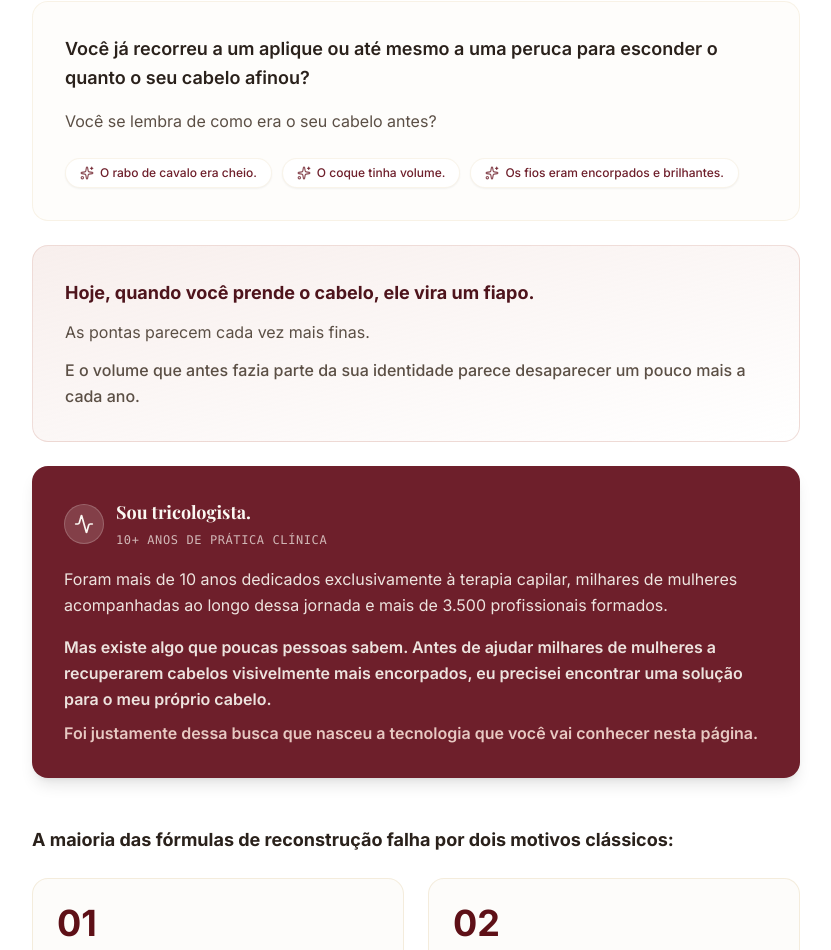
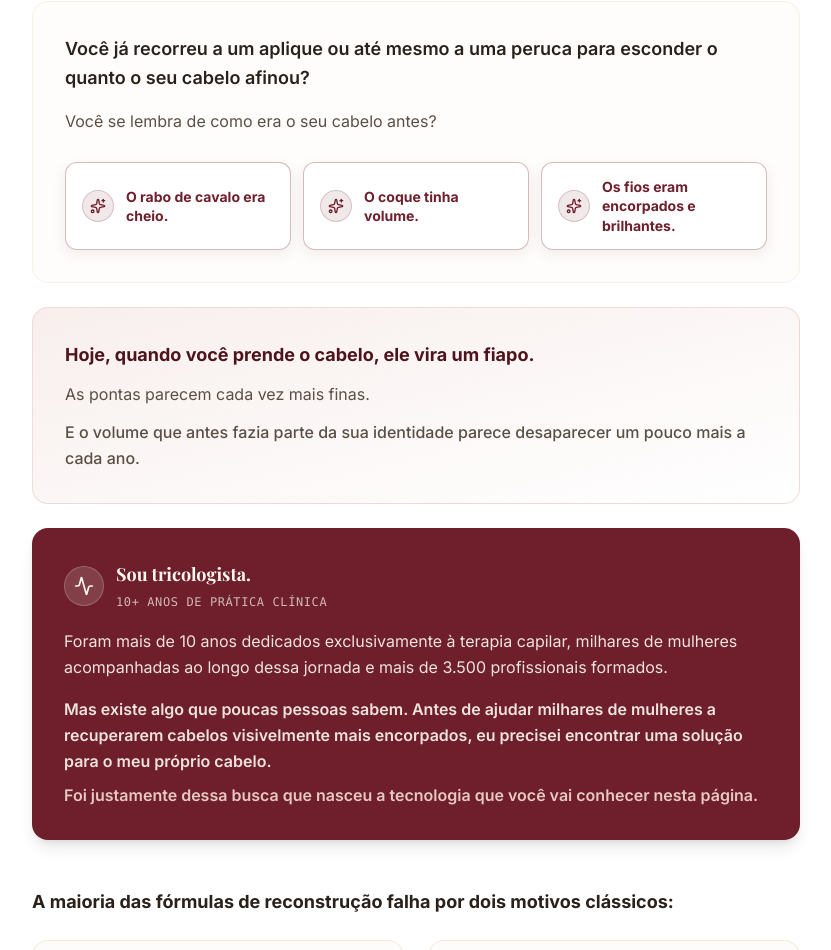
Before and after one commit to DellsantosXD/lp-proteina-do-trigo-A, a React (Vite) app: page / in a window 1280 px wide. Shown: the part 1577-2527 px from the top of the page, without its empty margins (224-1055 px from the left). Built offline with nearby package versions, Linux system fonts and the light colour scheme; a web font is replaced by a local one.

Commit message:
style: highlight hair memory pills into structured cards with glowing icons

```diff
--- a/src/App.tsx
+++ b/src/App.tsx
@@ -235,16 +235,31 @@ export default function App() {
               <p className="text-sm sm:text-base text-ink-soft leading-relaxed mb-4">
                 {leadParagraphs[1]}
               </p>
-              <div className="flex flex-wrap gap-2.5 pt-2">
-                <span className="inline-flex items-center gap-1.5 bg-white border border-tan-deep/20 text-bordo text-xs font-medium px-3.5 py-1.5 rounded-full shadow-xs">
-                  <Sparkles className="w-3.5 h-3.5 text-bordo/80" /> {leadParagraphs[2]}
-                </span>
-                <span className="inline-flex items-center gap-1.5 bg-white border border-tan-deep/20 text-bordo text-xs font-medium px-3.5 py-1.5 rounded-full shadow-xs">
-                  <Sparkles className="w-3.5 h-3.5 text-bordo/80" /> {leadParagraphs[3]}
-                </span>
-                <span className="inline-flex items-center gap-1.5 bg-white border border-tan-deep/20 text-bordo text-xs font-medium px-3.5 py-1.5 rounded-full shadow-xs">
-                  <Sparkles className="w-3.5 h-3.5 text-bordo/80" /> {leadParagraphs[4]}
-                </span>
+              <div className="grid grid-cols-1 sm:grid-cols-3 gap-3 pt-3">
+                <div className="flex items-center gap-3 bg-white border border-bordo/30 px-4 py-3.5 rounded-xl shadow-[0_4px_14px_rgba(78,20,28,0.08)] hover:border-bordo/60 transition-all duration-300">
+                  <div className="w-8 h-8 rounded-full bg-bordo/10 border border-bordo/20 flex items-center justify-center shrink-0">
+                    <Sparkles className="w-4 h-4 text-bordo" />
+                  </div>
+                  <span className="text-xs sm:text-sm font-sans font-bold text-bordo leading-snug">
+                    {leadParagraphs[2]}
+                  </span>
+                </div>
+                <div className="flex items-center gap-3 bg-white border border-bordo/30 px-4 py-3.5 rounded-xl shadow-[0_4px_14px_rgba(78,20,28,0.08)] hover:border-bordo/60 transition-all duration-300">
+                  <div className="w-8 h-8 rounded-full bg-bordo/10 border border-bordo/20 flex items-center justify-center shrink-0">
+                    <Sparkles className="w-4 h-4 text-bordo" />
+                  </div>
+                  <span className="text-xs sm:text-sm font-sans font-bold text-bordo leading-snug">
+                    {leadParagraphs[3]}
+                  </span>
+                </div>
+                <div className="flex items-center gap-3 bg-white border border-bordo/30 px-4 py-3.5 rounded-xl shadow-[0_4px_14px_rgba(78,20,28,0.08)] hover:border-bordo/60 transition-all duration-300">
+                  <div className="w-8 h-8 rounded-full bg-bordo/10 border border-bordo/20 flex items-center justify-center shrink-0">
+                    <Sparkles className="w-4 h-4 text-bordo" />
+                  </div>
+                  <span className="text-xs sm:text-sm font-sans font-bold text-bordo leading-snug">
+                    {leadParagraphs[4]}
+                  </span>
+                </div>
               </div>
             </motion.div>
 
```
